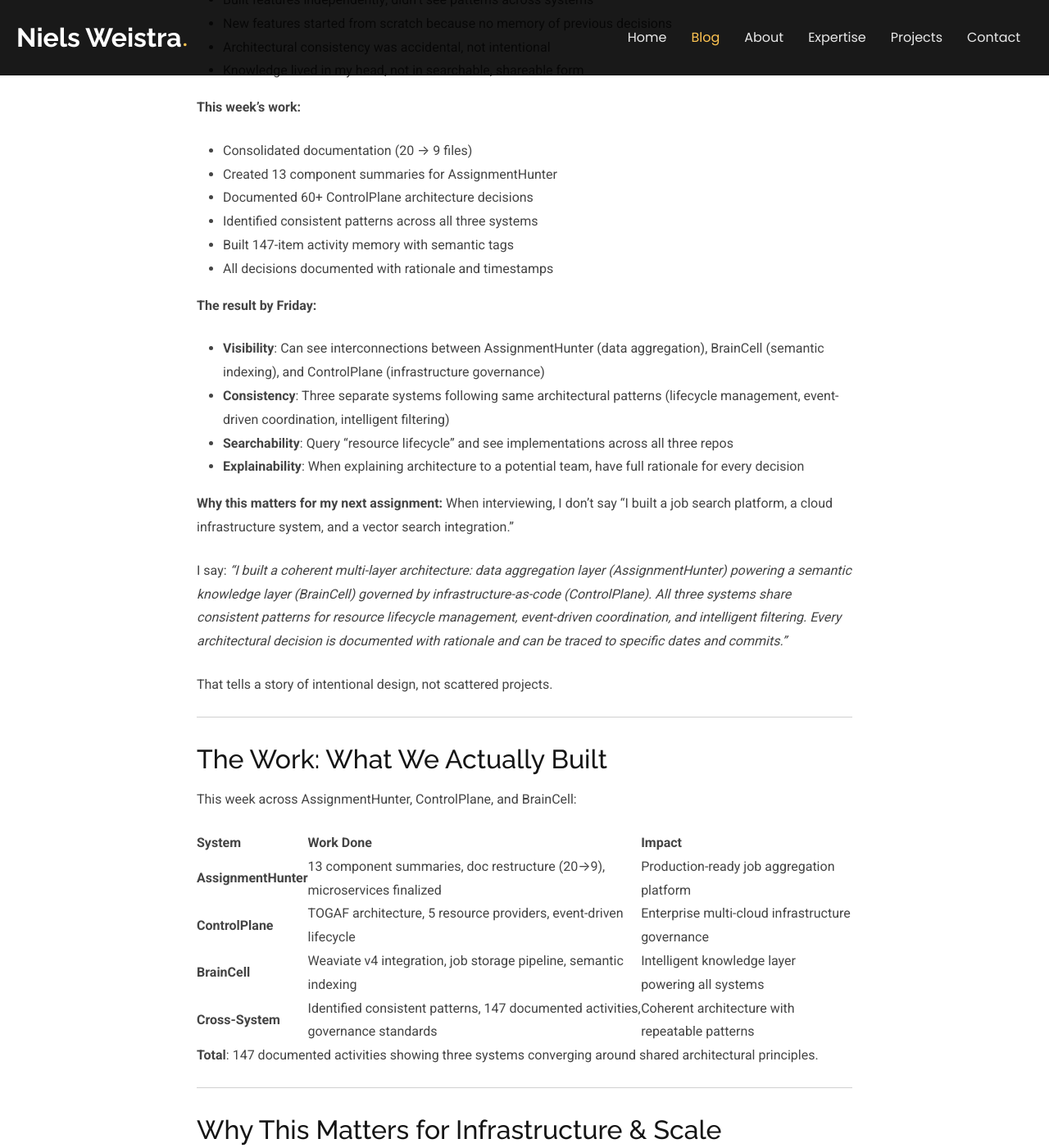
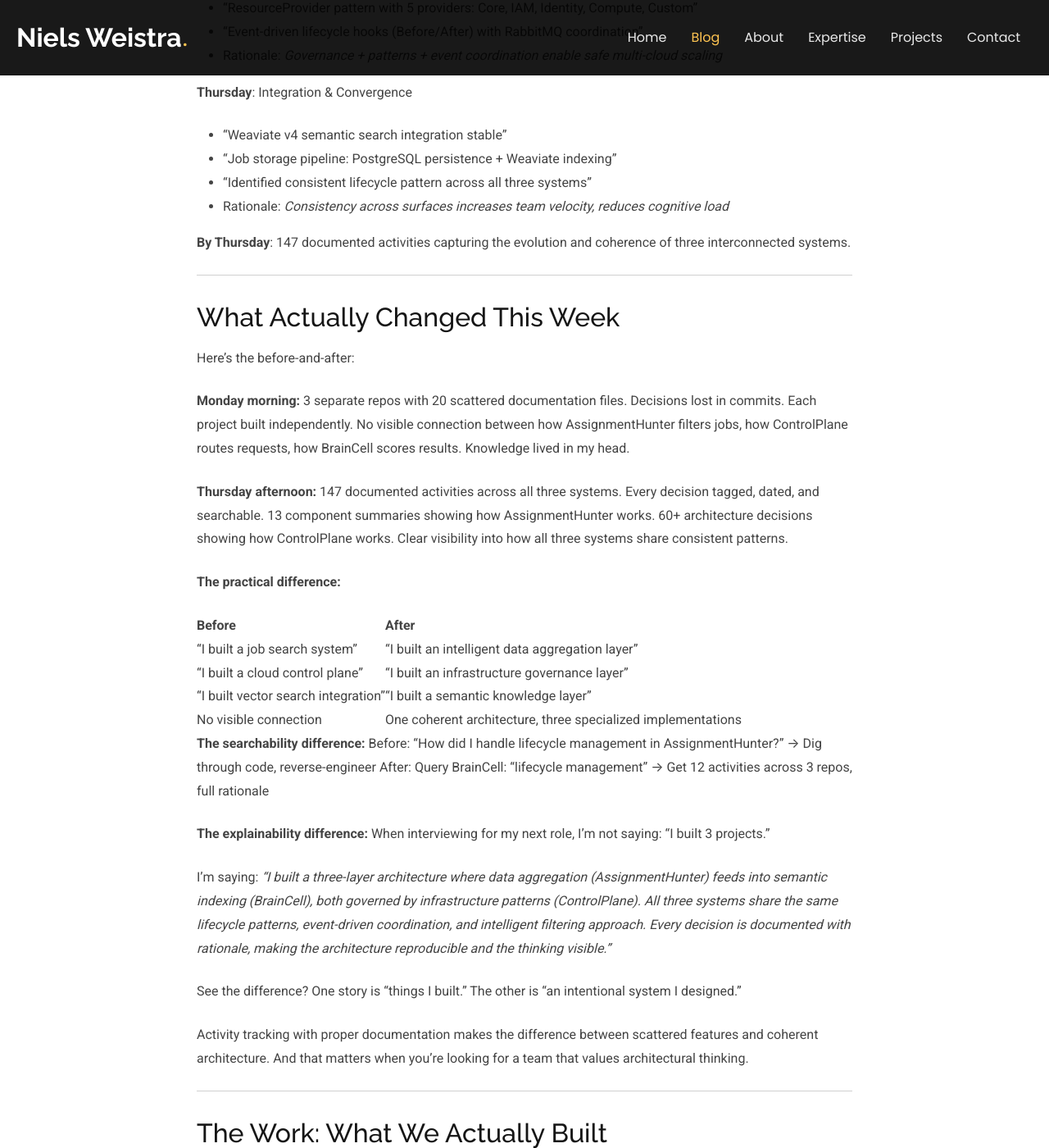
Before and after one commit to nielsweistra/nielsweistra.github.io, a Jekyll site: the page built from _posts/2026-02-19-braincell-activity-tracking.md, in a window 1280 px wide and 1400 px high, scrolled down 4730 px. Shown: the whole window at 82% size. Built offline with Jekyll 4.4.1, drawn with Linux system fonts in a browser that asks for light colours; a style sheet for code colours, icons or effects is not loaded; some of the changed text lies outside the part shown.

Commit message:
refactor: revise BrainCell activity tracking post for clarity and coherence, enhancing the narrative flow and connections between systems

```diff
--- a/_posts/2026-02-19-braincell-activity-tracking.md
+++ b/_posts/2026-02-19-braincell-activity-tracking.md
@@ -7,24 +7,32 @@
 tags: [braincell, activity-tracking, job-search, assignmenthunter, development]
 ---
 
-## The Problem: Tying It All Together
+## The Problem: Everything's Separate (Until It Isn't)
 
-I've been building across multiple domains—**job search intelligence** (AssignmentHunter), **cloud infrastructure architecture** (ITL ControlPlane), and **semantic knowledge systems** (BrainCell). The challenge? Seeing how they fit together and remembering what actually works across all three.
+Here's what I've learned over the past week: I didn't build three separate projects. I built one coherent architecture with three specialized implementations, and I almost forgot how they connect.
 
-Looking for my next role, I realized these aren't separate projects—they're interconnected pillars:
-- **AssignmentHunter**: Aggregates job opportunities intelligently
-- **ITL ControlPlane**: Manages multi-cloud infrastructure at scale
-- **BrainCell** + **Activity Tracking**: Powers semantic search and decision memory
+I've been working across three domains—**job search intelligence** (AssignmentHunter), **cloud infrastructure architecture** (ITL ControlPlane), and **semantic knowledge systems** (BrainCell). Each one is self-contained, has its own repo, its own CLI, its own deployment story. On the surface, they look independent.
 
-But without documentation, each decision vanishes. New scrapers duplicate logic from old ones. Architecture decisions get re-litigated. Strategic knowledge lives only in commits and my head.
+But they're not.
 
-BrainCell's activity tracker changed that. Instead of decisions scattered across multiple repos and commits, they're documented with rationale, tagged, and searchable across all three systems.
+When I started looking for my next assignment, something shifted. I realized: a potential employer sees "you built 3 projects." The reality? One coherent multi-layer system:
+- **Data aggregation layer** (AssignmentHunter): Scrapes, filters, persists job opportunities
+- **Knowledge layer** (BrainCell): Indexes, embeds, makes data semantically searchable
+- **Infrastructure layer** (ITL ControlPlane): Governs how all services deploy, scale, and communicate
+
+But here's the problem I hit: without documentation, the connections die.
+
+New scraper? You reinvent filtering logic because you forgot the pattern from three months ago.
+New provider? You don't see that ControlPlane uses the same lifecycle hooks as AssignmentHunter.
+Explaining your architecture? You sound like you've been building scattered features, not a coherent system.
+
+BrainCell's activity tracker solved this. Instead of decisions dissolved into commits, they're documented with rationale, tagged, and instantly searchable across all three systems. Suddenly, the connections become visible.
 
 ---
 
-## A Week of Multi-System Development
+## A Week of Connecting the Pieces
 
-Here's what BrainCell tracked as I consolidated three interconnected systems:
+Let me walk you through what happened when I spent a week intentionally documenting how these three systems fit together. BrainCell tracked everything:
 
 **AssignmentHunter (Job Search Platform):**
 - Restructured documentation from 20 scattered files → 9 focused guides
@@ -49,40 +57,47 @@
 
 ---
 
-## Where It Clicks: Systems Converging
+## The Moment It Clicked: Patterns Across Different Domains
 
-Wednesday, something shifted. I was reviewing AssignmentHunter's intelligent filtering when I realized: *this pattern mirrors ITL ControlPlane's provider architecture.*
+Wednesday morning, I was knee-deep in AssignmentHunter's intelligent filtering logic. And then it hit me—**I've seen this pattern before**. Not in job scrapers. In ControlPlane's provider architecture.
 
-Both use event-driven lifecycle hooks:
-- **AssignmentHunter**: Before scraping (prepare filters) → After scraping (deduplicate, store, index)
-- **ControlPlane**: Before Create (validate scope) → After Create (trigger audit, send events)
+Let me show you what I mean.
 
-Instead of rebuilding this pattern for Weaviate integration, I queried BrainCell: *"What's our event-driven pattern across systems?"*
+**AssignmentHunter's resource lifecycle:**
+1. Before scraping: Prepare filters, validate job board connection
+2. During scraping: Apply intelligent scoring (skills, salary, location, company reputation)
+3. After scraping: Deduplicate across job boards, store in PostgreSQL, index in Weaviate
+4. On error: Log, alert, continue with next batch
 
-Got back 12 related activities spanning three repos, with full rationale for each decision. Recognized the pattern immediately, applied it consistently.
+**ControlPlane's resource lifecycle:**
+1. Before Create: Validate scope, check permissions, pre-audit
+2. During Create: Create resource, apply resource-specific logic
+3. After Create: Publish events, sync relationships, audit logging, metrics
+4. On error: Cleanup, SIEM alerts, failure tracking
 
-**The realization**: These aren't separate projects. They're layers:
-1. **Data Foundation** (AssignmentHunter): Scrapes raw job data, filters intelligently, stores persistently
-2. **Knowledge Layer** (BrainCell): Indexes scraped data semantically, enables intelligent search
-3. **Infrastructure Layer** (ControlPlane): Governs how all services deploy, communicate, and scale
+Same pattern. Different domains. Same lifecycle hooks pattern.
 
-Each layer has its own concerns, but they share:
-- Async/event-driven patterns
-- Resource lifecycle management
-- Multi-tenancy isolation
-- Intelligent filtering/scoring
+So I did what any developer would do—I queried BrainCell: *"What patterns do we use across all three systems?"*
 
-**Without activity tracking**, I would've reinvented these patterns three times.
-**With it**, I recognized them immediately and kept consistency across all three systems.
+Got back activities from three different repos, full with rationale and timestamps. Suddenly, I wasn't looking at three projects. I was looking at one architecture:
 
-A potential employer sees: "You have 3 separate projects."
-The reality: One coherent architecture with three specialized implementations.
+1. **Data Aggregation Layer** (AssignmentHunter): Raw data → filter → persist
+2. **Knowledge Layer** (BrainCell): Persist → embed → index → search
+3. **Infrastructure Layer** (ControlPlane): Deploy → govern → scale → audit
+
+Each layer independent. Each following the same lifecycle patterns. Each event-driven, each auditable, each observable.
+
+**This is the moment it mattered.**
+
+It's not that I discovered the patterns were the same. It's that I could **articulate why**—see the rationale, understand the consistency, and explain it to someone else (like a hiring manager) without hand-waving. Activity memory made the connections tangible, not implicit.
+
+"I built 3 projects" → "I built a coherent multi-layer architecture with consistent patterns across all three systems." That's a completely different story.
 
 ---
 
 ## The Architecture Converges
 
-The power multiplied Friday when I consolidated documentation across all three systems.
+The power multiplied Thursday when I consolidated documentation across all three systems.
 
 I asked BrainCell: *"What patterns do we use for resource lifecycle management?"*
 
@@ -130,45 +145,45 @@
 - "Event-driven lifecycle hooks (Before/After) with RabbitMQ coordination"
 - Rationale: *Governance + patterns + event coordination enable safe multi-cloud scaling*
 
-**Thursday-Friday**: Integration & Convergence
+**Thursday**: Integration & Convergence
 - "Weaviate v4 semantic search integration stable"
 - "Job storage pipeline: PostgreSQL persistence + Weaviate indexing"
 - "Identified consistent lifecycle pattern across all three systems"
 - Rationale: *Consistency across surfaces increases team velocity, reduces cognitive load*
 
-**By Friday**: 147 documented activities capturing the evolution and coherence of three interconnected systems.
+**By Thursday**: 147 documented activities capturing the evolution and coherence of three interconnected systems.
 
 ---
 
-## What Changed: From Scattered Work to Coherent Architecture
+## What Actually Changed This Week
 
-**Before this week:**
-- 3 separate repos, 20 documentation files, decisions scattered across commits
-- Built features independently; didn't see patterns across systems
-- New features started from scratch because no memory of previous decisions
-- Architectural consistency was accidental, not intentional
-- Knowledge lived in my head, not in searchable, shareable form
+Here's the before-and-after:
 
-**This week's work:**
-- Consolidated documentation (20 → 9 files)
-- Created 13 component summaries for AssignmentHunter
-- Documented 60+ ControlPlane architecture decisions
-- Identified consistent patterns across all three systems
-- Built 147-item activity memory with semantic tags
-- All decisions documented with rationale and timestamps
+**Monday morning:** 3 separate repos with 20 scattered documentation files. Decisions lost in commits. Each project built independently. No visible connection between how AssignmentHunter filters jobs, how ControlPlane routes requests, how BrainCell scores results. Knowledge lived in my head.
 
-**The result by Friday:**
-- **Visibility**: Can see interconnections between AssignmentHunter (data aggregation), BrainCell (semantic indexing), and ControlPlane (infrastructure governance)
-- **Consistency**: Three separate systems following same architectural patterns (lifecycle management, event-driven coordination, intelligent filtering)
-- **Searchability**: Query "resource lifecycle" and see implementations across all three repos
-- **Explainability**: When explaining architecture to a potential team, have full rationale for every decision
+**Thursday afternoon:** 147 documented activities across all three systems. Every decision tagged, dated, and searchable. 13 component summaries showing how AssignmentHunter works. 60+ architecture decisions showing how ControlPlane works. Clear visibility into how all three systems share consistent patterns.
 
-**Why this matters for my next assignment:**
-When interviewing, I don't say "I built a job search platform, a cloud infrastructure system, and a vector search integration."
+**The practical difference:**
 
-I say: *"I built a coherent multi-layer architecture: data aggregation layer (AssignmentHunter) powering a semantic knowledge layer (BrainCell) governed by infrastructure-as-code (ControlPlane). All three systems share consistent patterns for resource lifecycle management, event-driven coordination, and intelligent filtering. Every architectural decision is documented with rationale and can be traced to specific dates and commits."*
+| Before | After |
+|--------|-------|
+| "I built a job search system" | "I built an intelligent data aggregation layer" |
+| "I built a cloud control plane" | "I built an infrastructure governance layer" |
+| "I built vector search integration" | "I built a semantic knowledge layer" |
+| No visible connection | One coherent architecture, three specialized implementations |
 
-That tells a story of intentional design, not scattered projects.
+**The searchability difference:**
+Before: "How did I handle lifecycle management in AssignmentHunter?" → Dig through code, reverse-engineer
+After: Query BrainCell: "lifecycle management" → Get 12 activities across 3 repos, full rationale
+
+**The explainability difference:**
+When interviewing for my next role, I'm not saying: "I built 3 projects."
+
+I'm saying: *"I built a three-layer architecture where data aggregation (AssignmentHunter) feeds into semantic indexing (BrainCell), both governed by infrastructure patterns (ControlPlane). All three systems share the same lifecycle patterns, event-driven coordination, and intelligent filtering approach. Every decision is documented with rationale, making the architecture reproducible and the thinking visible."*
+
+See the difference? One story is "things I built." The other is "an intentional system I designed."
+
+Activity tracking with proper documentation makes the difference between scattered features and coherent architecture. And that matters when you're looking for a team that values architectural thinking.
 
 ---
 
@@ -187,30 +202,42 @@
 
 ---
 
-## Why This Matters for Infrastructure & Scale
+## Why This Pattern Matters: The Hard Part of Scaling
 
-Building intelligent systems requires constant, interconnected decisions:
+Here's the uncomfortable truth: **most teams don't scale because their architecture doesn't scale. Their thinking doesn't scale.**
 
-**Data Aggregation Layer (AssignmentHunter):**
-- Job filtering: Which signals matter most? How do we prevent low-quality matches?
-- Deduplication: Same job on 3 boards—consolidate or keep separate?
-- Ranking: Balance demand signals (high pay) vs fit signals (perfect role match)?
+The hard decisions happen early:
 
-**Infrastructure Layer (ControlPlane):**
-- Provider isolation: Each provider owns single responsibility, coordinates via events
-- Multi-tenancy: Tenant ↔ Realm mapping, scope-based access control
-- Scaling: Development (1 replica) vs production (3 replicas, HPA 2-10)
+**How do you filter jobs in AssignmentHunter?**
+- Score during scraping or after? (Answer: During. Reduces DB churn, improves quality earlier)
+- What signals matter? (Skills 40%, salary 25%, location 20%, company reputation 15%)
+- How do you deduplicate across 9 job boards? (Store hash of core fields, check on ingest)
 
-**Knowledge Layer (BrainCell):**
-- Semantic indexing: Which fields matter for embedding?
-- Search quality: How do we rank semantic results vs keyword search?
-- Performance: Batch operations (100-500 jobs) vs single-job indexing?
+**How do you architect ControlPlane?**
+- Tight coupling or event-driven coordination? (Answer: Events. Core Provider doesn't call IAM. They coordinate through message queue)
+- One realm per tenant or multiple? (Answer: Multiple. Enables regional isolation, compliance flexibility, team autonomy)
+- How do you prevent scope creep in a resource model? (Abstract base classes. SDK contracts. Everything flows through the same pipeline)
 
-**Without activity tracking**: These decisions drift. Different implementations per layer. Re-solve problems months later because no record of previous decisions. Team knowledge evaporates.
+**How do you index in BrainCell?**
+- Single job or batch? (Answer: Both. Batch for volume, single for real-time. Different performance characteristics, same API)
+- What makes a job \"relevant\"? (Stop using heuristics. Use semantic embedding. Let the model decide)
 
-**With activity tracking**: One source of truth showing how all three layers coordinate around consistent patterns. That's not just convenience—that's architectural integrity at scale.
+These decisions aren't obvious. They're learned through iteration, mistakes, and hard-won experience. **Writing them down is how you avoid repeating them.**
 
-This matters especially when scaling: new team members understand not just *what* systems do, but *why decisions were made*, enabling confident extensions and optimizations.
+Without activity tracking, here's what happens when a new person joins:
+- They don't see the pattern
+- They solve it differently
+- The codebase becomes inconsistent
+- Debugging gets harder
+- Onboarding takes longer
+- Knowledge leaks when they leave
+
+**With activity tracking**:
+New teammate: \"How should I handle filtering in this new scraper?\"
+You: \"Query BrainCell for 'intelligent filtering'. See the pattern we established. Follow it.\"
+Instead of rediscovering the pattern, they inherit it.
+
+That's how teams scale. Not with bigger teams. With better thinking made visible.
 
 ---
 
@@ -224,25 +251,33 @@
 
 ---
 
-## What's Next: Packaging This for the Next Chapter
+## Why This Matters for Your Next Move
 
-Now that architecture and decisions are tracked, I can:
-- **Articulate the vision**: Three-layer system (data aggregation → semantic indexing → infrastructure governance) with consistent patterns
-- **Explain the reasoning**: Every architectural decision has documented rationale, timing, and alternatives considered
-- **Demonstrate scale readiness**: Kubernetes deployment with HPA, multi-tenancy support, event-driven coordination
-- **Show team readiness**: Clear documentation, patterns, standards—can onboard new teammates confidently
+Here's what I learned: Activity tracking isn't just about remembering what you built. It's about proving that you *designed* what you built.
 
-**For my next assignment:**
-The real value isn't "I built 3 systems." It's: *"I built 3 interconnected systems with intentional architecture, consistent patterns across all layers, and complete decision history. Every architectural choice is documented with rationale. New features follow established patterns. The system can scale to team and organizational size because the thinking is explicitly captured, not implicit."*
+When you interview, you can say: "I built AssignmentHunter, ControlPlane, and BrainCell integration." That's a list.
 
-That demonstrates:
-- Architectural maturity (thinking beyond the code)
-- Systems thinking (seeing how layers interconnect)
-- Team awareness (documenting not just what, but why)
-- Long-term thinking (building for future maintainability, not just immediate delivery)
+Or you can say: "I architected a three-layer system: data aggregation (AssignmentHunter) → semantic indexing (BrainCell) → infrastructure governance (ControlPlane). All three systems use consistent lifecycle patterns, event-driven coordination, and intelligent filtering. I can show you every design decision, why I made it, when I made it, and what the alternatives were. New features follow established patterns because patterns are documented. Teams can onboard confidently because the thinking is explicit, not implicit."
 
-When evaluating my next role, I want: **a team that values this kind of intentional, documented architecture.** Organizations that let you build scattered feature islands don't scale. Teams that invest in shared architectural understanding do.
+That's a story about **architectural maturity**.
+
+The difference matters because:
+- **Scattered projects** say: "I can code"
+- **Coherent architecture** says: "I can architect at scale"
+- **Documented patterns** say: "I can lead teams"
+- **Activity-tracked decisions** say: "I can teach why things work this way"
+
+When you're looking for your next role, you want a team that values the last two. Organizations that celebrate shipping features die when they scale. Organizations that care about architectural thinking scale indefinitely.
+
+Activity tracking makes that thinking visible.
 
 ---
 
-*Are you tracking how your different systems and interests fit together? Or does each project live in isolation?*
+**What's Next:**
+The architecture is now documented. The patterns are visible. The connections between systems are explicit. This is what I'm bringing to my next assignment: not just code, but the thinking behind the code. Not just features, but the system that makes those features cohere.
+
+That's what changes everything.
+
+---
+
+*Are you tracking how your systems fit together? Or are you building scattered features that just happen to evolve into architecture?*
```
